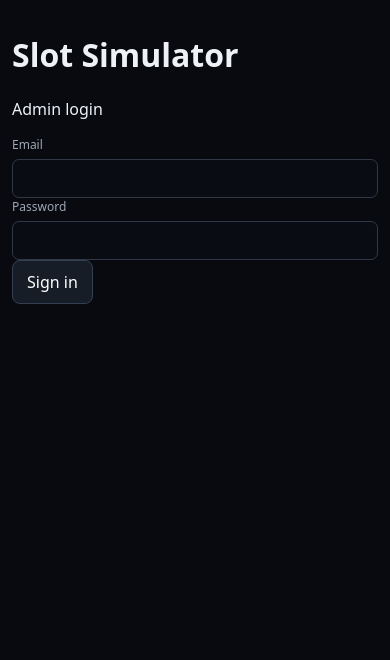
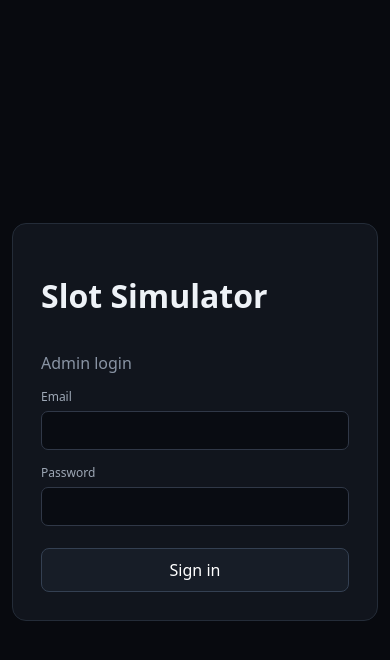
Before and after one commit to zlatnaspirala/Slot-simulator, a Next.js app: page /login in a window 390 px wide. Shown: the top 660 px of the page. Built offline with nearby package versions, Linux system fonts and the light colour scheme.

Commit message:
Style dynamic configurator and login

```diff
--- a/app/globals.css
+++ b/app/globals.css
@@ -192,3 +192,4 @@ td {
     padding: 13px
   }
 }
+.sectionTitle{display:flex;justify-content:space-between;align-items:center;gap:12px}.dynamicReels{grid-template-columns:repeat(auto-fit,minmax(190px,1fr))}.reelHeader{display:flex;justify-content:space-between;align-items:center;margin-bottom:8px}.reelField{display:grid;grid-template-columns:1fr 30px;gap:5px;margin-top:6px}.small{padding:6px 9px;font-size:12px}.tiny{padding:2px 6px;font-size:11px}.danger{background:#35181c!important;border-color:#633039!important}.addField{width:100%;margin-top:8px}.symbolEditor{display:grid;gap:7px}.symbolRow{display:grid;grid-template-columns:1fr 2fr 1fr;gap:8px}.tableWrap{overflow:auto}.payInput{min-width:90px;margin:0}.simControls{display:flex;gap:8px}.simControls input{width:180px;margin:0}.check{display:flex;align-items:center;gap:8px}.check input{width:auto;margin:0}.featureFields{grid-template-columns:repeat(3,1fr)}.authPage{min-height:100vh;display:grid;place-items:center}.authCard{width:min(420px,100%);background:#11151d;border:1px solid #242c38;border-radius:14px;padding:28px;display:grid;gap:14px}.authCard p{color:#8994a4;margin:0}.authCard button{margin-top:8px}.error{background:#35181c;border:1px solid #633039;border-radius:8px;padding:10px;color:#ffb7bf}@media(max-width:900px){.featureFields{grid-template-columns:1fr}.symbolRow{grid-template-columns:1fr}.simControls{flex-direction:column}.simControls input{width:100%}}
```
